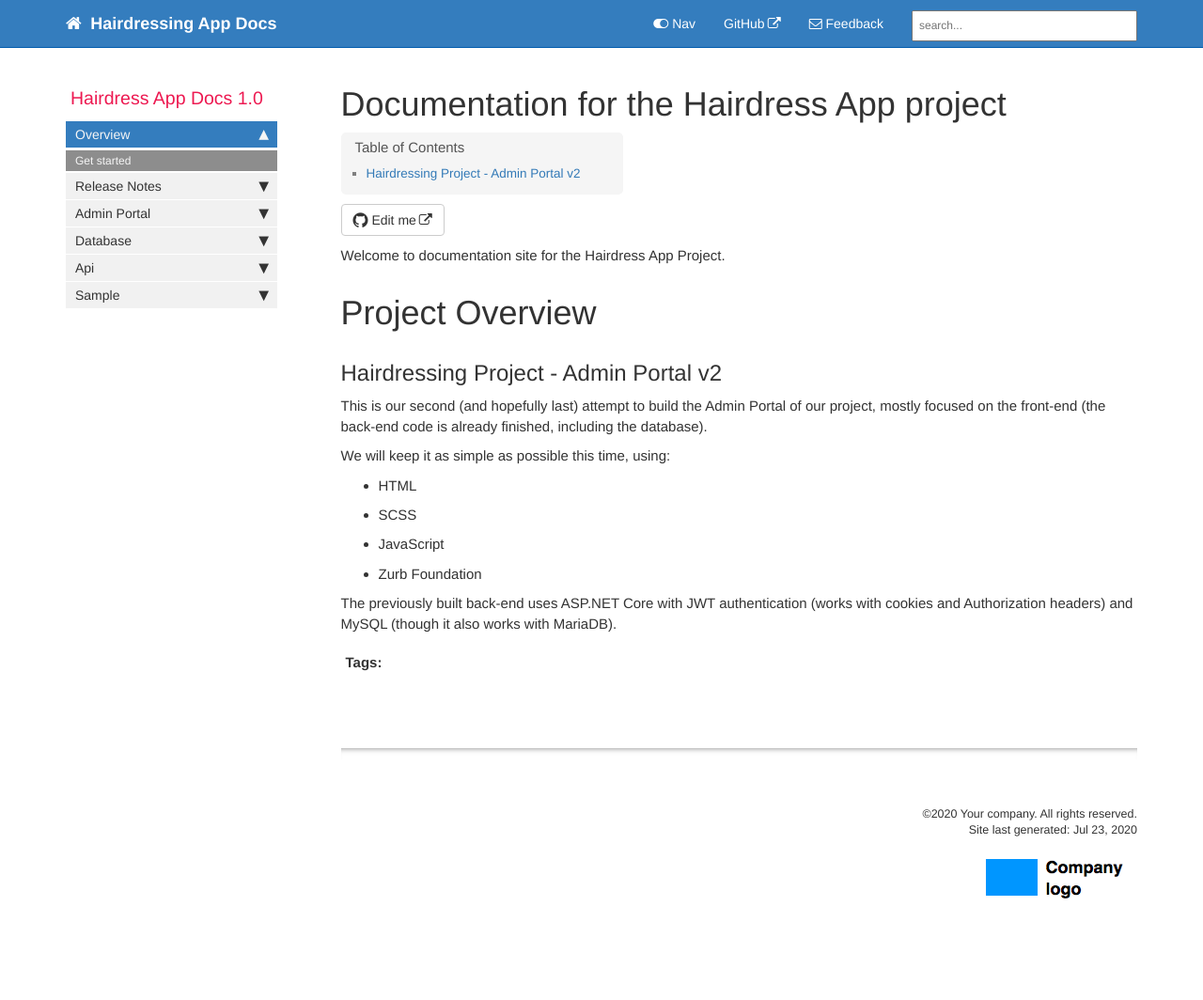
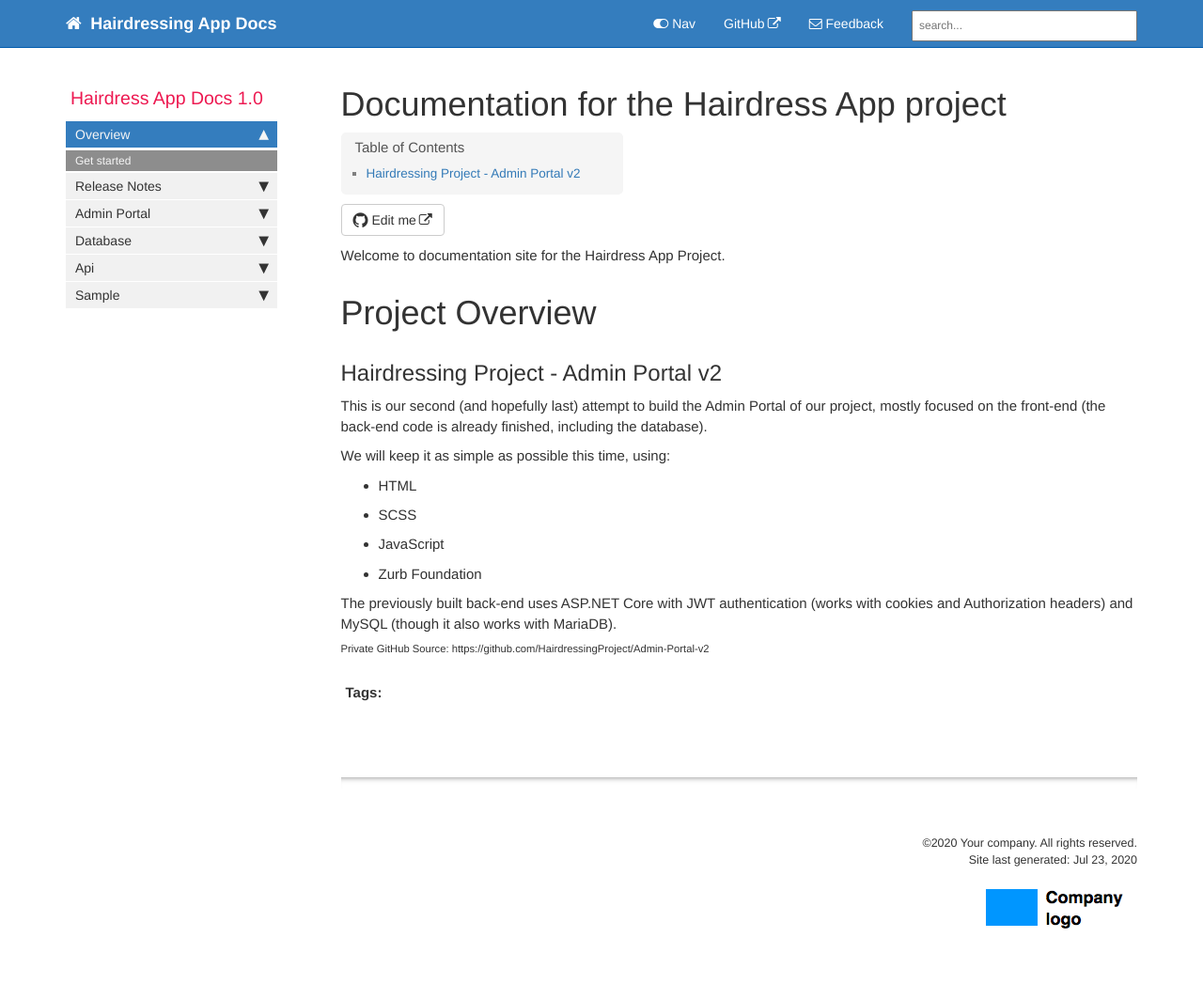
Before and after one commit to HairdressingProject/HairdressingApp, a Jekyll site: the page built from index.md, in a window 1280 px wide. Shown: the whole page at 94% size. Built offline with Jekyll 4.4.1, drawn with Linux system fonts in a browser that asks for light colours; comment, search, counter and statistics services are not loaded; before the commit the page ends 1032 px from its top, so only the background shows below that.

Commit message:
added Private GitHub Source

```diff
--- a/index.md
+++ b/index.md
@@ -19,3 +19,5 @@ We will keep it as simple as possible this time, using:
 - Zurb Foundation
 
 The previously built back-end uses ASP.NET Core with JWT authentication (works with cookies and Authorization headers) and MySQL (though it also works with MariaDB).
+
+<sup> Private GitHub Source: https://github.com/HairdressingProject/Admin-Portal-v2 </sup>
```
